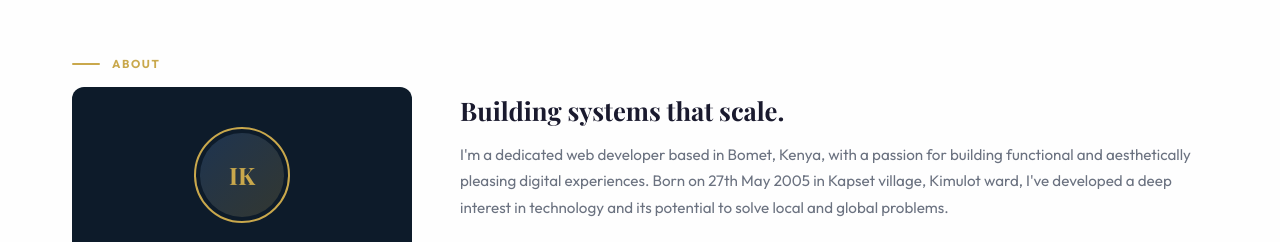
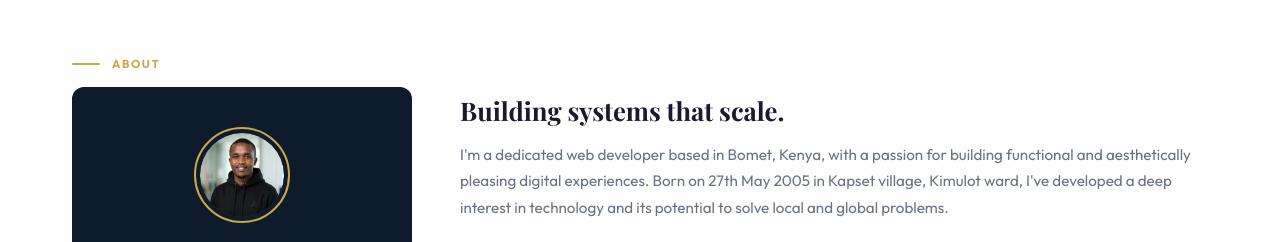
Before and after one commit to billgatesmalel/kibetportfolio, a React (Vite) app: page / in a window 1280 px wide. Shown: the part 840-1082 px from the top of the page. Built offline with nearby package versions, Linux system fonts and the light colour scheme; no server answers; a web font is replaced by a local one.

Commit message:
feat: add profile picture

```diff
--- a/src/Portfolio.jsx
+++ b/src/Portfolio.jsx
@@ -220,7 +220,9 @@ export default function Portfolio() {
             <FadeIn delay={0.1}>
               <div style={styles.aboutCard}>
                 <div style={styles.avatarRing}>
-                  <div style={styles.avatar}>IK</div>
+                  <div style={styles.avatar}>
+                    <img src="/profile.jpg" alt="Ian Kibet" style={styles.avatarImg} />
+                  </div>
                 </div>
                 <div style={styles.aboutCardInfo}>
                   <h2 style={styles.aboutName}>Ian Kibet</h2>
@@ -792,6 +794,13 @@ const styles = {
     fontSize: "1.5rem",
     fontWeight: 700,
     color: C.gold,
+    overflow: "hidden",
+  },
+  avatarImg: {
+    width: "100%",
+    height: "100%",
+    objectFit: "cover",
+    borderRadius: "50%",
   },
   aboutCardInfo: { display: "flex", flexDirection: "column", gap: "0.25rem" },
   aboutName: {
```
Also changed, not shown: public/profile.jpg (added).
